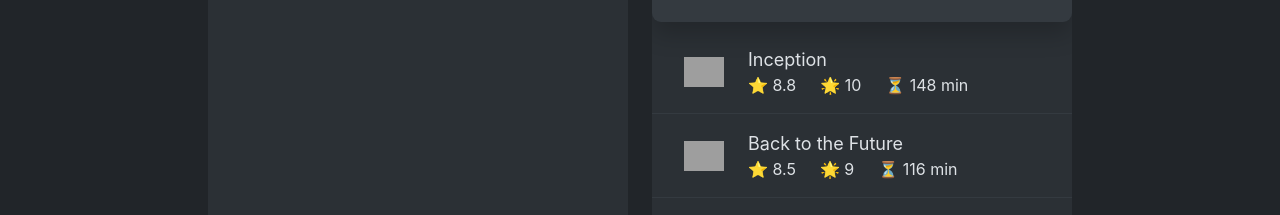
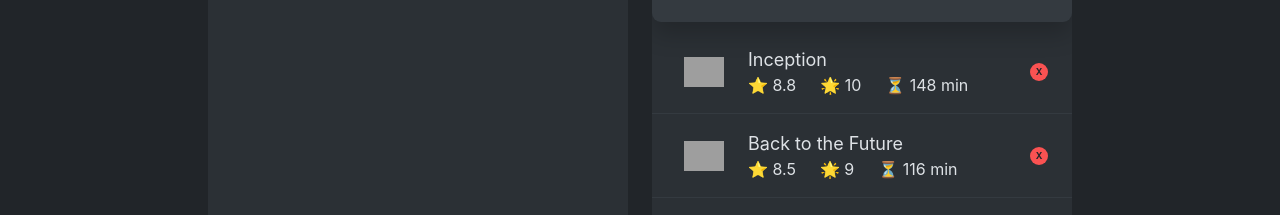
Before and after one commit to Atharv625/React_Projects, a React (Vite) app in the folder usePopcorn/: page / in a window 1280 px wide. Shown: the part 216-431 px from the top of the page. Built offline with nearby package versions, Linux system fonts and the light colour scheme; grey boxes are pictures that could not be loaded.

Commit message:
delete movies from watched list impleted

```diff
--- a/usePopcorn/src/App.jsx
+++ b/usePopcorn/src/App.jsx
@@ -1,4 +1,3 @@
-import { title } from "framer-motion/client";
 import { useEffect, useState } from "react";
 
 import StarRating from "./Component/StarRating";
@@ -64,10 +63,13 @@
   const [query, setQuery] = useState("");
   const [isLoading, setIsLoading] = useState(false);
   const [error, setError] = useState("");
-  const [selectedId, setSelectedId] = useState();
+  const [selectedId, setSelectedId] = useState(null);
   function handleAddWatched(movie) {
     setWatched((watched) => [...watched, movie]);
     setSelectedId(null); // close details view
+  }
+  function handleDeleteWatched(id) {
+    setWatched((watched) => watched.filter((movie) => movie.imdbID !== id));
   }
   useEffect(() => {
     localStorage.setItem("watched", JSON.stringify(watched));
@@ -131,6 +133,7 @@
         selectedId={selectedId}
         setSelectedId={setSelectedId}
         onAddWatched={handleAddWatched}
+        onDeleteWatched={handleDeleteWatched}
       />
     </>
   );
@@ -188,6 +191,7 @@
   selectedId,
   setSelectedId,
   onAddWatched,
+  onDeleteWatched,
 }) {
   return (
     <main className="main">
@@ -205,6 +209,7 @@
           selectedId={selectedId}
           onClose={() => setSelectedId(null)}
           onAddWatched={onAddWatched}
+          watched={watched}
         />
       ) : (
         <WatchBox
@@ -213,12 +218,12 @@
           avgUserRating={avgUserRating}
           avgRuntime={avgRuntime}
           setSelectedId={setSelectedId}
+          onDeleteWatched={onDeleteWatched}
         />
       )}
     </main>
   );
 }
-
 
 function ListBox({
   movies,
@@ -274,6 +279,7 @@
   avgUserRating,
   avgRuntime,
   setSelectedId,
+  onDeleteWatched,
 }) {
   const [isOpen2, setIsOpen2] = useState(true);
 
@@ -321,6 +327,12 @@
                   <p>🌟 {movie.userRating}</p>
                   <p>⏳ {movie.runtime} min</p>
                 </div>
+                <button
+                  className="btn-delete"
+                  onClick={() => onDeleteWatched(movie.imdbID)}
+                >
+                  X
+                </button>
               </li>
             ))}
           </ul>
@@ -341,11 +353,14 @@
     </p>
   );
 }
-function SelectedMovie({ selectedId, onClose, onAddWatched }) {
+
+function SelectedMovie({ selectedId, onClose, onAddWatched, watched }) {
   const [movie, setMovie] = useState({});
   const [isLoading, setIsLoading] = useState(false);
   const [error, setError] = useState("");
   const [userRating, setUserRating] = useState(0);
+  const isWatched = watched.some((movie) => movie.imdbID === selectedId);
+  const watchedMovie = watched.find((movie) => movie.imdbID === selectedId);
 
   const {
     Title: title,
@@ -371,6 +386,7 @@
 
     onAddWatched(newMovie);
   }
+
   useEffect(() => {
     const controller = new AbortController();
 
@@ -435,18 +451,26 @@
 
       <section className="p-6 space-y-4">
         <div className="rating">
+          {!isWatched ? (
+            <>
               <StarRating
                 maxRating={10}
                 value={userRating}
                 onChange={setUserRating}
               />
+
               {userRating > 0 && (
                 <button className="btn-add" onClick={handleAdd}>
-              + Add to list{" "}
+                  + Add to list
                 </button>
               )}
+            </>
+          ) : (
+            <p className="text-yellow-400">
+              ⭐ You rated this movie {watchedMovie.userRating}
+            </p>
+          )}
         </div>
-
         <p className="text-sm leading-relaxed">
           <em>{plot}</em>
         </p>
```
Lines whose indentation alone changed are shown as unchanged.
